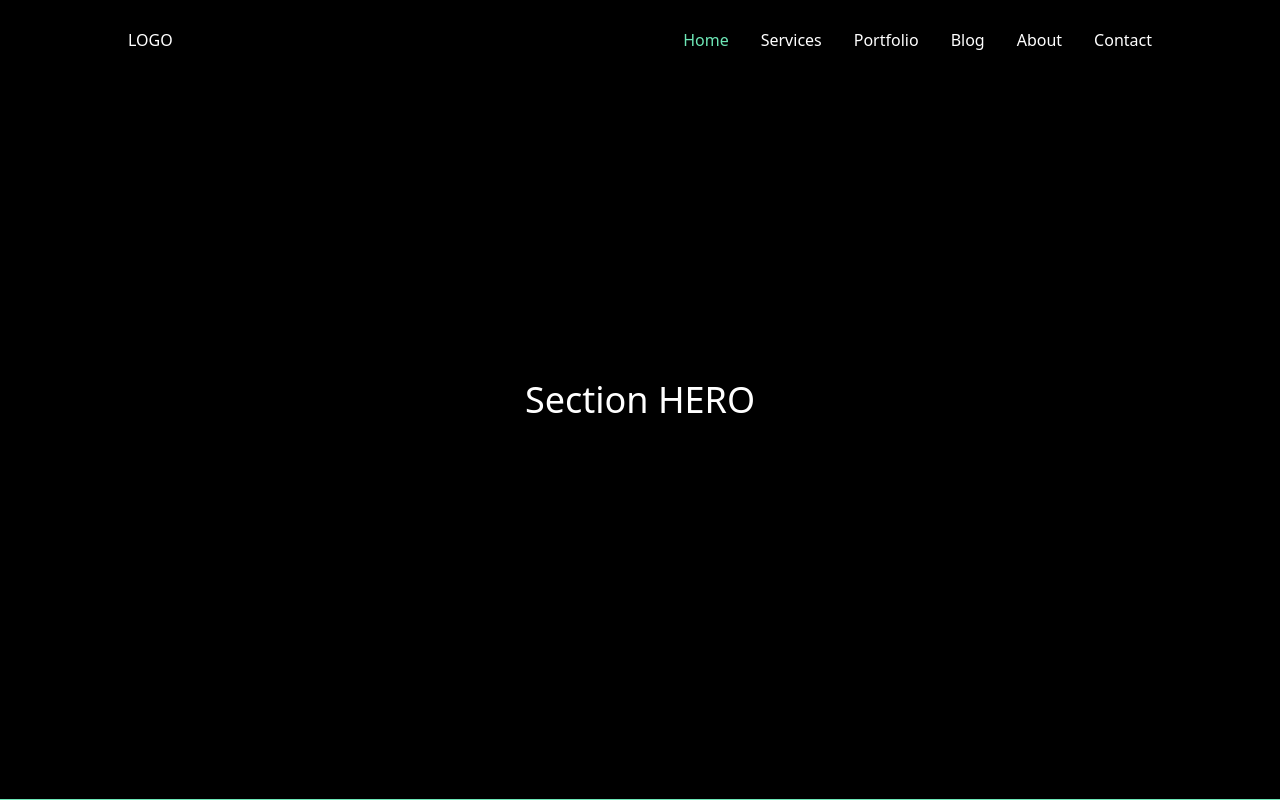
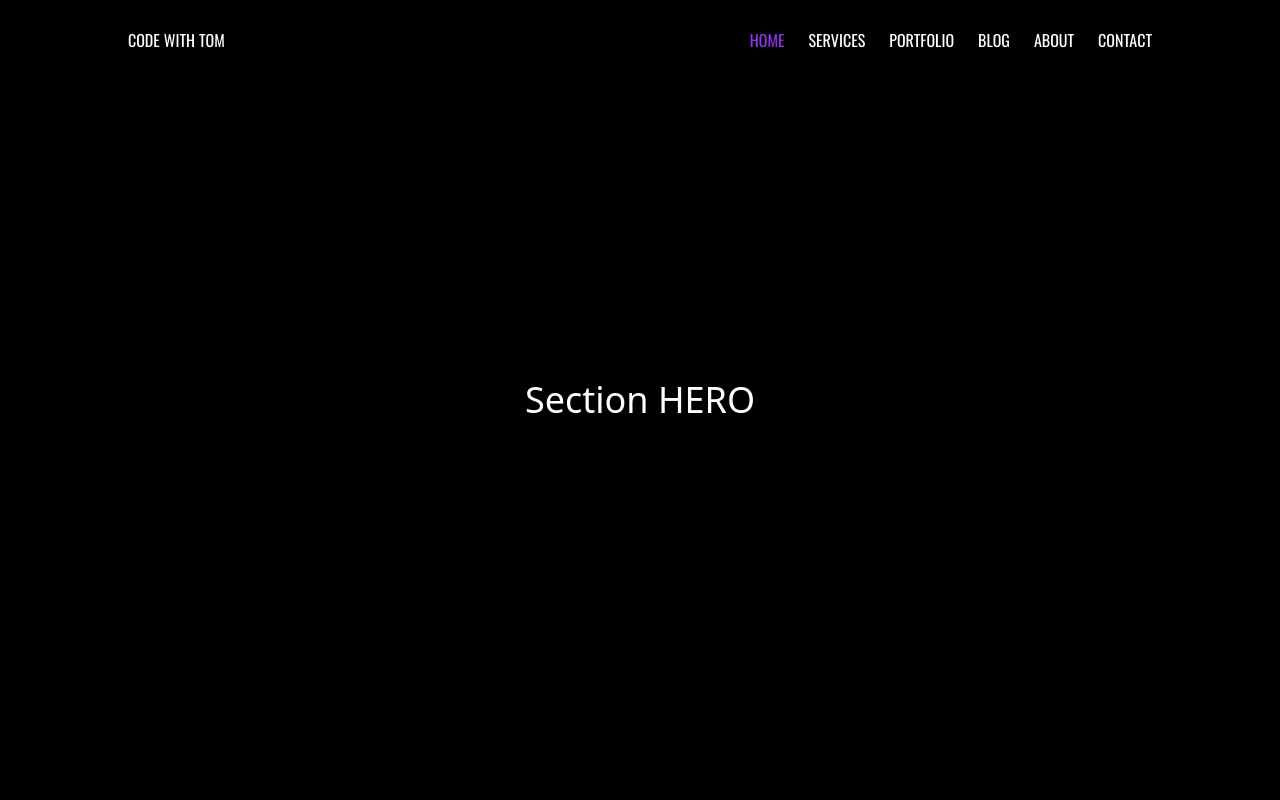
Before and after one commit to code-with-tom/code-with-tom.github.io, a Vue app: page / in a window 1280 px wide. Shown: the top 800 px of the page. Built offline with nearby package versions, Linux system fonts and the light colour scheme.

Commit message:
play with animations

```diff
--- /dev/null
+++ b/src/animations/header.js
@@ -0,0 +1,20 @@
+import { gsap } from "gsap"
+
+const animateLogo = () => {
+  const logo = document.querySelector('.anim-logo')
+  gsap.set(logo, { opacity: 0 });
+
+  gsap.to(logo, { opacity: 1, duration: 0.5, ease: "power2.inOut" });
+}
+
+const animateMenu = () => {
+  const menuItems = document.querySelectorAll('.anim-menu-item');
+  gsap.set(menuItems, { opacity: 0 });
+
+  menuItems.forEach((menuItem, index) => {
+    console.log('pol');
+    gsap.to(menuItem, { opacity: 1, duration: 1, delay: index * 0.2, ease: "power2.inOut" });
+  });
+}
+
+export { animateLogo, animateMenu }
--- a/src/assets/css/index.css
+++ b/src/assets/css/index.css
@@ -1,3 +1,5 @@
+@import url('https://fonts.googleapis.com/css2?family=Oswald:wght@200..700&display=swap');
+
 @tailwind base;
 @tailwind components;
 @tailwind utilities;
@@ -5,3 +7,8 @@
 body {
   overflow: hidden;
 }
+
+.oswald {
+  font-family: "Oswald", sans-serif;
+  font-optical-sizing: auto;
+}
--- a/src/views/Home.vue
+++ b/src/views/Home.vue
@@ -1,6 +1,6 @@
 <script setup>
 import { ref, onMounted } from 'vue'
-import { test1 } from '../animations/test';
+import { animateLogo, animateMenu } from '@animations/header';
 
 const sections = ref([]);
 const current = ref("home")
@@ -10,6 +10,9 @@ onMounted(() => {
 
   window.addEventListener('wheel', handleScroll, { passive: false })
   scrollToSection(sections.value[0]);
+
+  animateLogo()
+  animateMenu()
 });
 
 const handleScroll = (event) => {
@@ -31,22 +34,22 @@ const scrollToSection = (section) => {
   current.value = section.getAttribute("name")
 
   if(section.getAttribute("name") === 'home') {
-    test1('.test-0')
+
   }
   else if(section.getAttribute("name") === 'services') {
-    test1('.test-1')
+    // test1('.test-1')
   }
   else if(section.getAttribute("name") === 'portfolio') {
-    test1('.test-2')
+    // test1('.test-2')
   }
   else if(section.getAttribute("name") === 'blog') {
-    test1('.test-3')
+    // test1('.test-3')
   }
   else if(section.getAttribute("name") === 'about') {
-    test1('.test-4')
+    // test1('.test-4')
   }
   else if(section.getAttribute("name") === 'contact') {
-    test1('.test-5')
+    // test1('.test-5')
   }
 
   const targetScrollPosition = section.offsetTop;
@@ -84,17 +87,21 @@ const scrollToSection = (section) => {
     <div class="mx-auto max-w-screen-lg h-full px-4 lg:px-0">
       <div class="flex justify-between items-center h-full">
         <div class="select-none">
-          LOGO
+          <div class="anim-logo flex space-x-1 oswald uppercase">
+            <div>Code</div>
+            <div>With</div>
+            <div>Tom</div>
+          </div>
         </div>
         <div>
-          <ul>
-            <li class="space-x-8">
-              <a class="cursor-pointer select-none" :class="current === 'home' ? 'text-emerald-300' : 'text-white'" @click="scrollToSection(sections[0])">Home</a>
-              <a class="cursor-pointer select-none" :class="current === 'services' ? 'text-emerald-300' : 'text-white'" @click="scrollToSection(sections[1])">Services</a>
-              <a class="cursor-pointer select-none" :class="current === 'portfolio' ? 'text-emerald-300' : 'text-white'" @click="scrollToSection(sections[2])">Portfolio</a>
-              <a class="cursor-pointer select-none" :class="current === 'blog' ? 'text-emerald-300' : 'text-white'" @click="scrollToSection(sections[3])">Blog</a>
-              <a class="cursor-pointer select-none" :class="current === 'about' ? 'text-emerald-300' : 'text-white'" @click="scrollToSection(sections[4])">About</a>
-              <a class="cursor-pointer select-none" :class="current === 'contact' ? 'text-emerald-300' : 'text-white'" @click="scrollToSection(sections[5])">Contact</a>
+          <ul class=" oswald uppercase ">
+            <li class="space-x-6">
+              <a class="anim-menu-item cursor-pointer select-none" :class="current === 'home' ? 'text-purple-600' : 'text-white'" @click="scrollToSection(sections[0])">Home</a>
+              <a class="anim-menu-item cursor-pointer select-none" :class="current === 'services' ? 'text-purple-600' : 'text-white'" @click="scrollToSection(sections[1])">Services</a>
+              <a class="anim-menu-item cursor-pointer select-none" :class="current === 'portfolio' ? 'text-purple-600' : 'text-white'" @click="scrollToSection(sections[2])">Portfolio</a>
+              <a class="anim-menu-item cursor-pointer select-none" :class="current === 'blog' ? 'text-purple-600' : 'text-white'" @click="scrollToSection(sections[3])">Blog</a>
+              <a class="anim-menu-item cursor-pointer select-none" :class="current === 'about' ? 'text-purple-600' : 'text-white'" @click="scrollToSection(sections[4])">About</a>
+              <a class="anim-menu-item cursor-pointer select-none" :class="current === 'contact' ? 'text-purple-600' : 'text-white'" @click="scrollToSection(sections[5])">Contact</a>
             </li>
           </ul>
         </div>
@@ -103,33 +110,33 @@ const scrollToSection = (section) => {
   </nav>
 
   <!-- SECTIONS -->
-  <div class="text-white text-4xl">
-    <section name="home" class="py-20 bg-black h-screen border-b border-emerald-300 md:-mt-[80px]">
+  <div class=" text-white text-4xl">
+    <section name="home" class="py-20 bg-black h-screen md:-mt-[80px]">
       <div class="test-0 flex justify-center items-center h-full w-full">
         Section HERO
       </div>
     </section>
-    <section name="services" class="py-20 bg-black h-screen border-b border-emerald-300">
+    <section name="services" class="py-20 bg-black h-screen ">
       <div class="test-1 flex justify-center items-center h-full w-full">
         Section SERVICES
       </div>
     </section>
-    <section name="portfolio" class="py-20 bg-black h-screen border-b border-emerald-300">
+    <section name="portfolio" class="py-20 bg-black h-screen ">
       <div class="test-2 flex justify-center items-center h-full w-full">
         Section PORTFOLIO
       </div>
     </section>
-    <section name="blog" class="py-20 bg-black h-screen border-b border-emerald-300">
+    <section name="blog" class="py-20 bg-black h-screen ">
       <div class="test-3 flex justify-center items-center h-full w-full">
         Section BLOG
       </div>
     </section>
-    <section name="about" class="py-20 bg-black h-screen border-b border-emerald-300">
+    <section name="about" class="py-20 bg-black h-screen ">
       <div class="test-4 flex justify-center items-center h-full w-full">
         Section ABOUT
       </div>
     </section>
-    <section name="contact" class="py-20 bg-black h-screen border-b border-emerald-300">
+    <section name="contact" class="py-20 bg-black h-screen">
       <div class="test-5 flex justify-center items-center h-full w-full">
         Section CONTACT
       </div>
```
